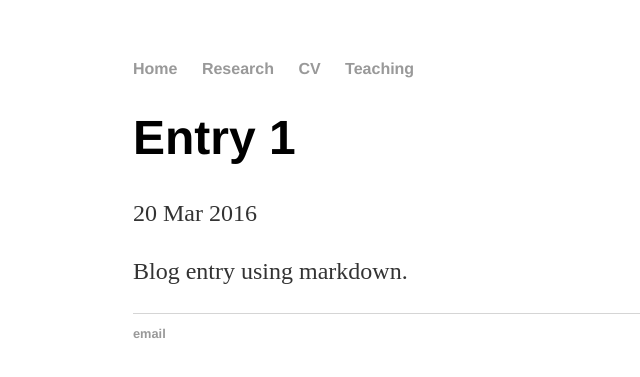
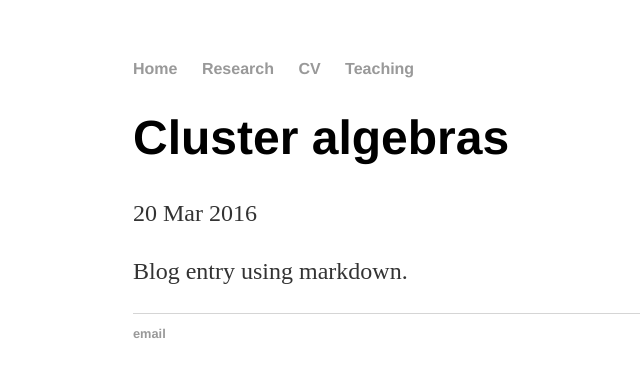
Before and after one commit to jon-m-wilson/jon-m-wilson.github.io, a Jekyll site: the page built from _posts/2016-03-20-jon-wilson-launch-post.md, in a window 1280 px wide. Shown: the top 377 px of the page, without its empty margins (59-699 px from the left). Built offline with Jekyll 4.4.1, drawn with Linux system fonts in a browser that asks for light colours.

Commit message:
Update 2016-03-20-jon-wilson-launch-post.md

```diff
--- a/_posts/2016-03-20-jon-wilson-launch-post.md
+++ b/_posts/2016-03-20-jon-wilson-launch-post.md
@@ -1,7 +1,6 @@
 ---
 layout: post
-title: "Entry 1"
-date: 2016-03-20
+title: "Cluster algebras"
 ---
 
 Blog entry using markdown.
```
